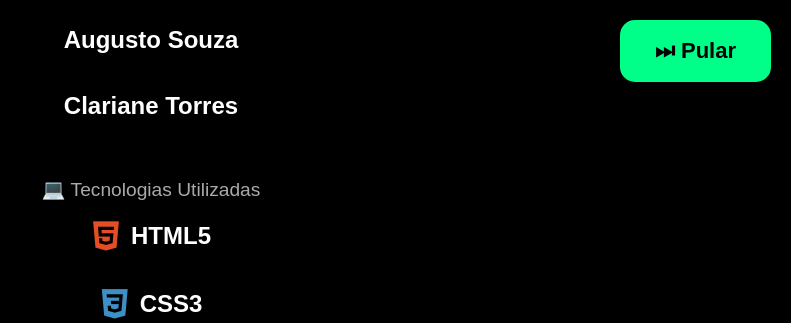
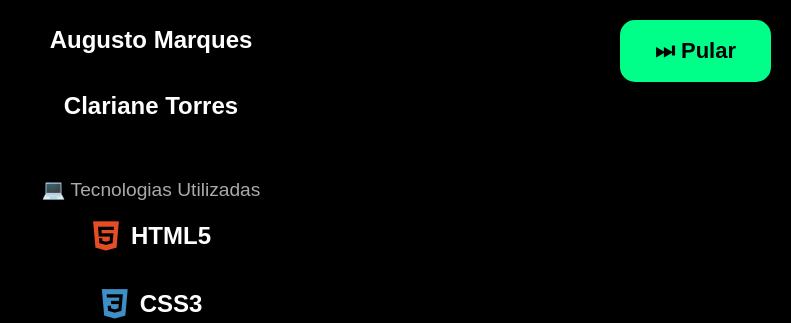
Before and after one commit to Augusto2025/Desafio-Game-Semana-S, a Django app: page /creditos/ in a window 1280 px wide. Shown: the top 323 px of the page, without its empty margins (489-1280 px from the left). Run offline with Django 5.2, Linux system fonts and the light colour scheme.

Commit message:
"ajuste de nome"

```diff
--- a/quiz/templates/creditos.html
+++ b/quiz/templates/creditos.html
@@ -30,7 +30,7 @@
         <br />
         <h2>Alcides Miranda</h2>
         <br />
-        <h2>Augusto Souza</h2>
+        <h2>Augusto Marques</h2>
         <br />
         <h2>Clariane Torres</h2>
         <br />
```
